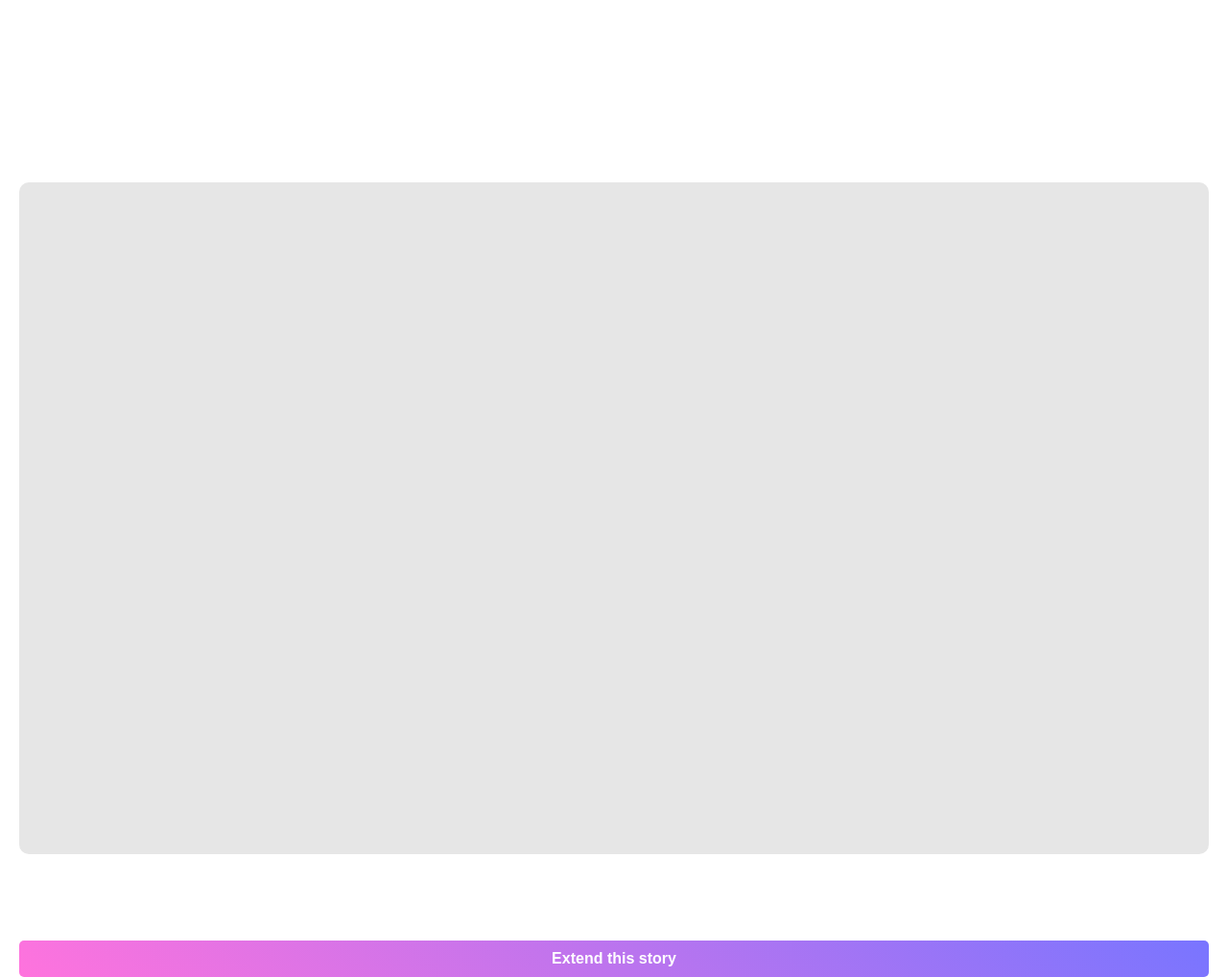
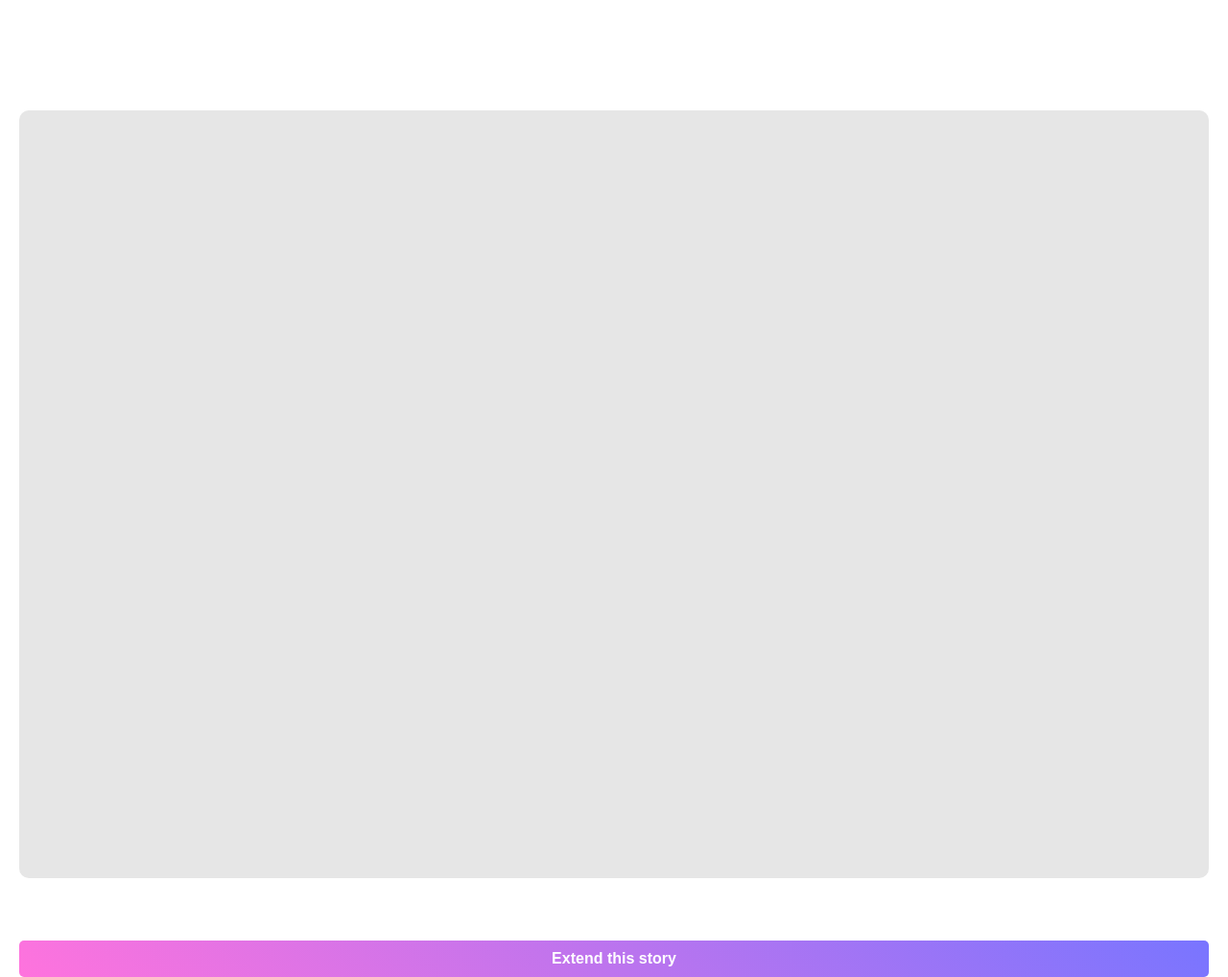
Before and after one commit to nsinghsingh/mod151_Nihal_SinghSingh, a Django app: template templates/read.html in a window 1280 px wide. Shown: the part 120-1138 px from the top of the page at 96% size. Run offline with Django 3.2, Linux system fonts and the light colour scheme; the template is opened without the code that fills it, so the values that code supplies are empty.

Commit message:
Updated design and limits

```diff
--- a/static/readstyle.css
+++ b/static/readstyle.css
@@ -14,10 +14,11 @@
     overflow-y: scroll;
     white-space: pre-wrap;
     width: 100%;
-    min-height: 700px;
+    height: 800px;
     padding: 20px;
     align-content: center;
     justify-content: center;
+    font-size: 20px;
 }
 .extend{
     background: rgb(121,117,255);
--- a/templates/extend.html
+++ b/templates/extend.html
@@ -20,7 +20,7 @@
     </div>
     <div>
         <h3>Story</h3>
-        <textarea form="extend" id="story" name="story" maxlength="2000" minlength="100" required></textarea>
+        <textarea form="extend" id="story" name="story" maxlength="1600" minlength="100" required></textarea>
     </div>
         <input id="submit" type="submit" value="Submit">
 {% endblock %}
--- a/templates/write.html
+++ b/templates/write.html
@@ -26,7 +26,7 @@
     </div>
     <div>
         <h3>Story</h3>
-        <textarea form="write" id="story" name="story" maxlength="2000" minlength="100" required></textarea>
+        <textarea form="write" id="story" name="story" maxlength="1800" minlength="100" required></textarea>
     </div>
         <input id="submit" type="submit" value="Submit">
 </form>
```
